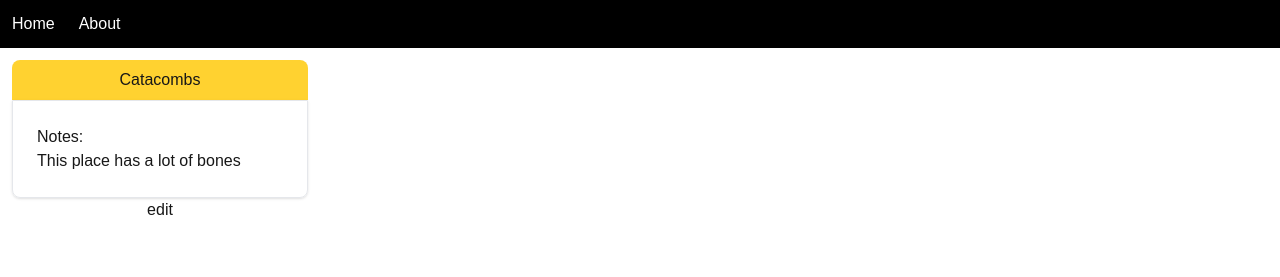
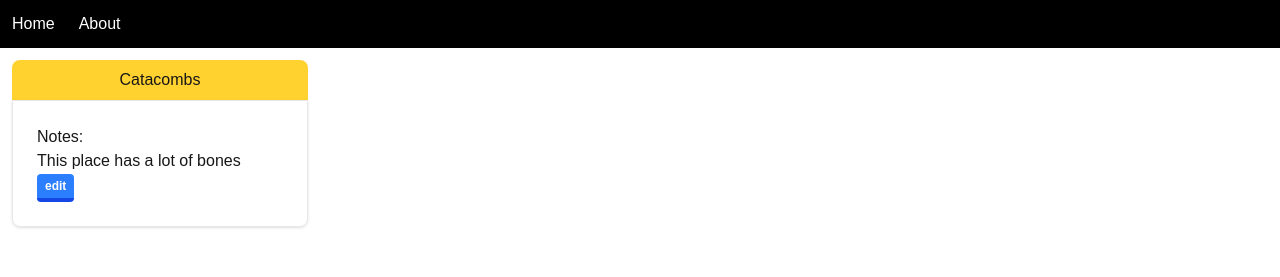
Before and after one commit to mckayRawlins/encounter, a Next.js app: page /encounters in a window 1280 px wide. Shown: the top 277 px of the page. Built offline with nearby package versions, Linux system fonts and the light colour scheme.

Commit message:
fixing some minor css

```diff
--- a/src/app/components/EncounterCard.jsx
+++ b/src/app/components/EncounterCard.jsx
@@ -2,16 +2,20 @@ import Link from "next/link";
 
 export default function EncounterCard({ location, notes, onEdit }) {
     return (
-        <Link href={`../encounters/${location}`}>
-            <div className="flex flex-col h-fit m-3 bg-white rounded-lg  hover:bg-gray-100 hover:cursor-pointer">
-                <div className="bg-amber-300 text-center py-2 rounded-t-lg">{location}</div>
-                <div className="block max-w-sm p-6 border border-gray-200 rounded-b-lg shadow-sm
+        <>
+
+            <div className="flex flex-col h-fit m-3 bg-white rounded-lg hover:bg-gray-100 hover:cursor-pointer">
+                <Link href={`../encounters/${location}`}>
+                    <div className="bg-amber-300 text-center py-2 rounded-t-lg">{location}</div>
+                </Link>
+                <div className="max-w-sm p-6 border border-gray-200 rounded-b-lg shadow-sm
                  dark:bg-gray-800 dark:border-gray-700 dark:hover:bg-gray-700">
                     <h4>Notes:</h4>
                     <p>{notes}</p>
+                    <button onClick={onEdit} className="bg-blue-500 hover:bg-blue-400 text-white text-xs font-bold py-1 px-2 border-b-4
+         border-blue-700 hover:border-blue-500 hover:cursor-pointer rounded self-center">edit</button>
                 </div>
-                <button onClick={onEdit}>edit</button>
             </div>
-        </Link>
+        </>
     )
 }
--- a/src/app/encounters/[encounter]/page.jsx
+++ b/src/app/encounters/[encounter]/page.jsx
@@ -1,5 +1,9 @@
+
+
 export default async function Page({ params }) {
     //fetch data
+
+
     return (
         <div>
             <h1>{params.encounter}</h1>
--- a/src/app/encounters/page.jsx
+++ b/src/app/encounters/page.jsx
@@ -2,7 +2,7 @@
 
 import EncounterModal from "../components/EncounterModal";
 import EncounterCard from "../components/EncounterCard";
-import { useState } from "react";
+import { useEffect, useState } from "react";
 
 
 export default function Page() {
@@ -51,6 +51,10 @@ export default function Page() {
         openModal();
     }
 
+    useEffect(() => {
+        localStorage.setItem('encounter', JSON.stringify(encounters));
+    }, [encounters]);
+
     return (
         <div className="grid grid-cols-4 h-dvh relative overflow-auto">
             {encounters.map(encounter => (
--- a/src/app/layout.tsx
+++ b/src/app/layout.tsx
@@ -16,7 +16,7 @@ const geistMono = Geist_Mono({
 });
 
 export const metadata: Metadata = {
-  title: "hello",
+  title: "DnD Encounter Creator",
   description: "Generated by create next app",
 };
 
```
